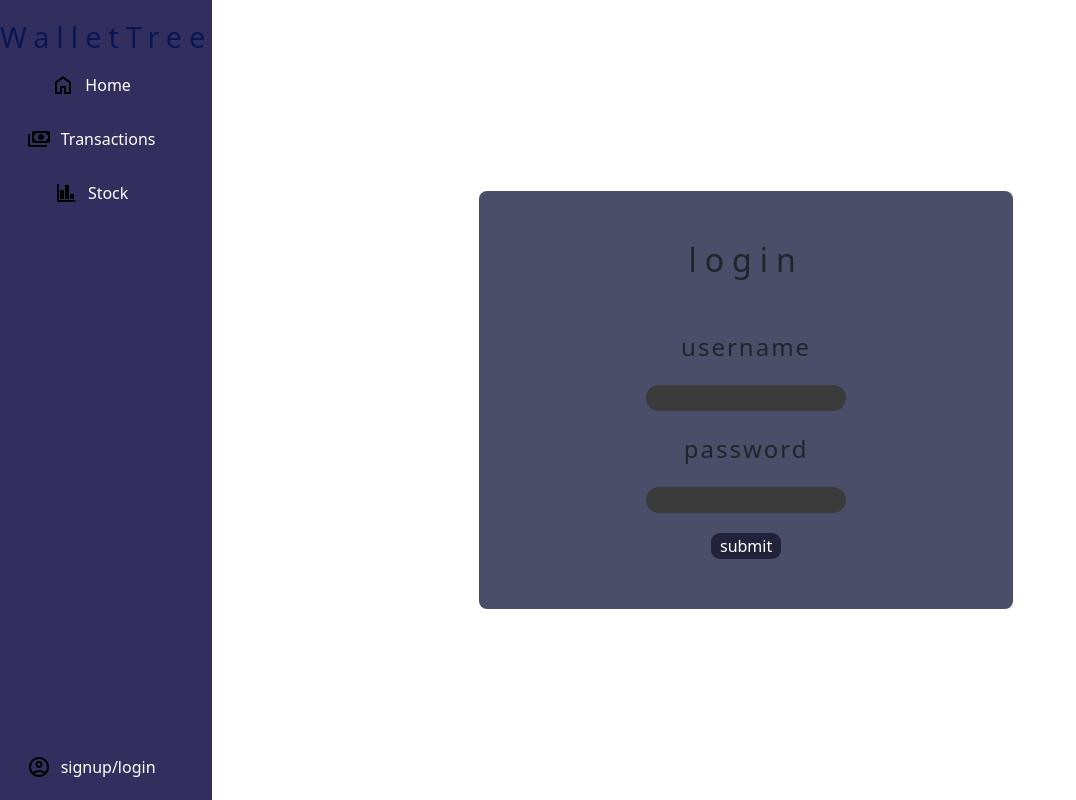
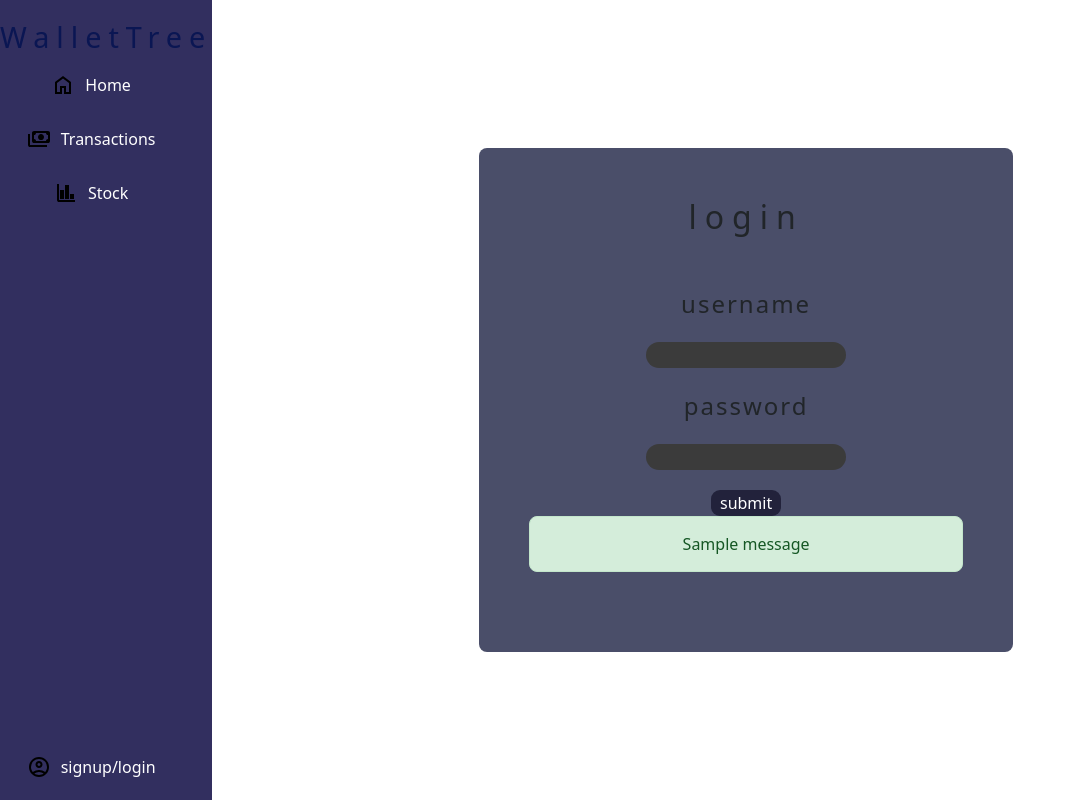
Before and after one commit to rishit836/walletTree-app, a Django app: page /login in a window 1280 px wide. Shown: the whole page, without its empty margins (0-1076 px from the left). Run offline with Django 5.2, Linux system fonts and the light colour scheme; one stand-in notice (Sample message) is shown.

Commit message:
login messages show now

```diff
--- a/app_main/static/styles/login.css
+++ b/app_main/static/styles/login.css
@@ -53,3 +53,41 @@
     width: 100px;
     background-color: var(--button-highlight-color);
 }
+
+/* Django Messages Styling */
+.messages-container {
+    width: 100%;
+    margin-bottom: 20px;
+}
+
+.alert {
+    padding: 15px;
+    margin-bottom: 10px;
+    border-radius: 8px;
+    font-weight: 500;
+    text-align: center;
+}
+
+.alert-success {
+    background-color: #d4edda;
+    color: #155724;
+    border: 1px solid #c3e6cb;
+}
+
+.alert-error {
+    background-color: #f8d7da;
+    color: #721c24;
+    border: 1px solid #f5c6cb;
+}
+
+.alert-warning {
+    background-color: #fff3cd;
+    color: #856404;
+    border: 1px solid #ffeaa7;
+}
+
+.alert-info {
+    background-color: #d1ecf1;
+    color: #0c5460;
+    border: 1px solid #bee5eb;
+}
--- a/app_main/templates/login.html
+++ b/app_main/templates/login.html
@@ -10,8 +10,11 @@
 
 {% block body %}
     <div class="content-container">
+        <!-- Display Django Messages -->
+
+
         <form action="{% url 'main:login' %}" method="POST">
-            {%csrf_token%}
+            {% csrf_token %}
             <div class="title">
                 <h2>
                     login
@@ -23,6 +26,15 @@
             <input type="password" name="password">
 
             <button type="submit">submit</button>
+                    {% if messages %}
+            <div class="messages-container">
+                {% for message in messages %}
+                    <div class="alert alert-{{ message.tags }}">
+                        {{ message }}
+                    </div>
+                {% endfor %}
+            </div>
+        {% endif %}
         </form>
     </div>
 {% endblock %}
--- a/app_main/views.py
+++ b/app_main/views.py
@@ -12,10 +12,15 @@ def login_view(request):
         username = request.POST.get("username")
         password = request.POST.get("password")
 
-        u = authenticate(request,username=username,password=password)
-        if u is not None:
-            login(request,u)
-            print("login was succesful")
-            messages.success(request,"welcome " + str(u.username)+",login was succesful.")
+        # Use authenticate() to check credentials properly
+        user = authenticate(request, username=username, password=password)
 
-    return render(request,'login.html')
+        if user is not None:
+            login(request, user)
+            print("login was successful")
+            messages.success(request, f"Welcome {user.username}, login was successful.")
+            return redirect('main:home')  # Redirect after successful login
+        else:
+            messages.error(request, "Invalid username or password.")
+
+    return render(request, 'login.html')
```
Also changed, not shown: app_main/templates/home.html (added), db.sqlite3.
